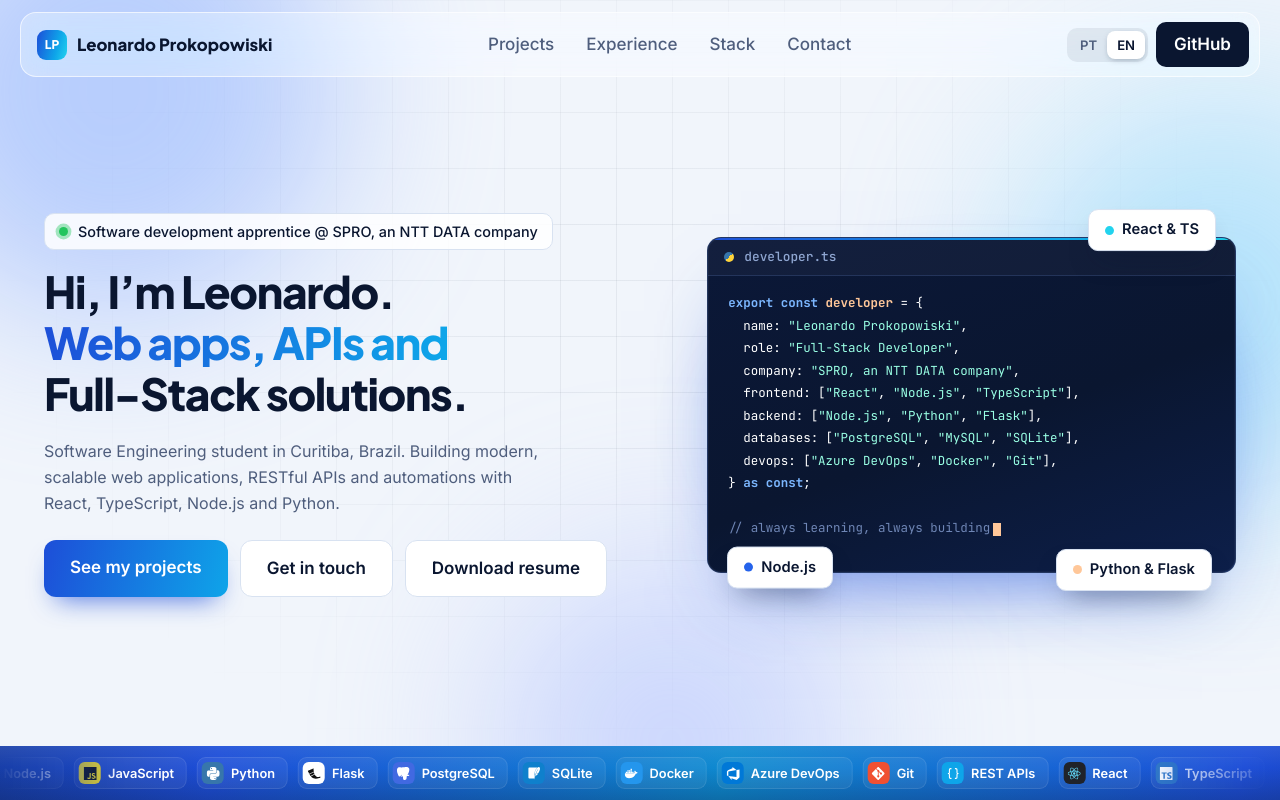
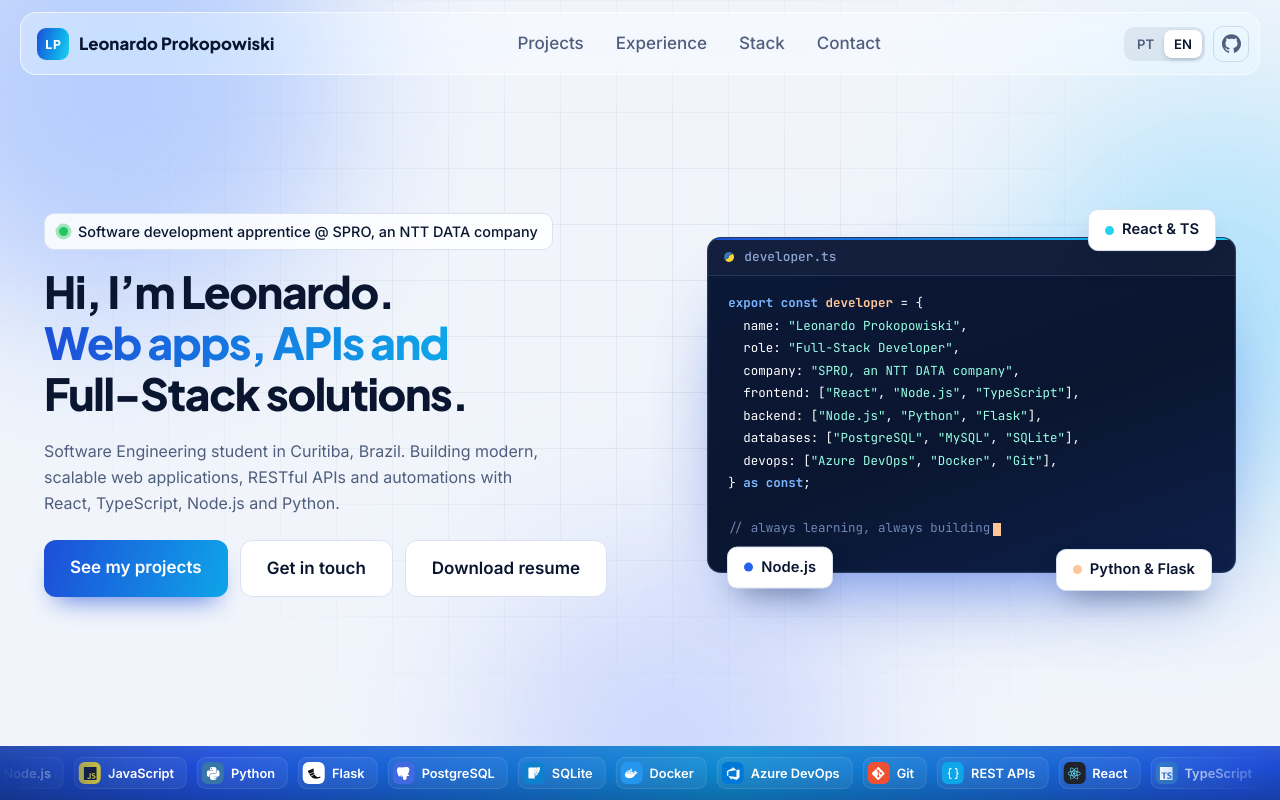
Before and after one commit to leonardoprokopowiskii/portfolio, a React (Vite) app: page / in a window 1280 px wide. Shown: the top 800 px of the page. Built offline with nearby package versions, Linux system fonts and the light colour scheme.

Commit message:
feat(layout): refine LP monogram centering, vector favicon, and GitHub icon button

```diff
--- a/src/components/layout/Navbar/Navbar.module.css
+++ b/src/components/layout/Navbar/Navbar.module.css
@@ -33,14 +33,18 @@
 }
 
 .logo {
-  width: 30px;
-  height: 30px;
+  width: 32px;
+  height: 32px;
   border-radius: 9px;
   background: var(--grad);
-  display: grid;
-  place-items: center;
+  display: inline-flex;
+  align-items: center;
+  justify-content: center;
   color: #fff;
-  font-size: 0.75rem;
+  font: 800 0.76rem / 1 var(--display);
+  letter-spacing: 0.09em;
+  padding-left: 0.09em;
+  flex-shrink: 0;
 }
 
 .menu {
@@ -97,18 +101,29 @@
 }
 
 .gh {
-  background: var(--ink);
-  color: #fff;
-  padding: 9px 18px;
+  width: 36px;
+  height: 36px;
   border-radius: 10px;
+  display: inline-flex;
+  align-items: center;
+  justify-content: center;
+  background: transparent;
+  border: 1px solid rgba(10, 22, 48, 0.12);
+  color: var(--muted);
   text-decoration: none;
-  font-weight: 600;
-  transition: transform 0.2s, box-shadow 0.2s;
+  transition: background 0.2s, color 0.2s, border-color 0.2s, transform 0.2s;
+}
+
+.gh svg {
+  width: 19px;
+  height: 19px;
 }
 
 .gh:hover {
-  transform: translateY(-2px);
-  box-shadow: 0 8px 18px -8px var(--ink);
+  background: rgba(29, 78, 216, 0.08);
+  border-color: rgba(29, 78, 216, 0.22);
+  color: var(--ink);
+  transform: translateY(-1px);
 }
 
 .burger {
--- a/src/components/layout/Navbar/Navbar.tsx
+++ b/src/components/layout/Navbar/Navbar.tsx
@@ -74,8 +74,12 @@
           href={socialLinks.github}
           target="_blank"
           rel="noopener noreferrer"
+          aria-label="GitHub"
+          title="GitHub"
         >
-          GitHub
+          <svg viewBox="0 0 24 24" fill="currentColor" aria-hidden="true">
+            <path d="M12 .297c-6.63 0-12 5.373-12 12 0 5.303 3.438 9.8 8.205 11.385.6.113.82-.258.82-.577 0-.285-.01-1.04-.015-2.04-3.338.724-4.042-1.61-4.042-1.61C4.422 18.07 3.633 17.7 3.633 17.7c-1.087-.744.084-.729.084-.729 1.205.084 1.838 1.236 1.838 1.236 1.07 1.835 2.809 1.305 3.495.998.108-.776.417-1.305.76-1.605-2.665-.3-5.466-1.332-5.466-5.93 0-1.31.465-2.38 1.235-3.22-.135-.303-.54-1.523.105-3.176 0 0 1.005-.322 3.3 1.23.96-.267 1.98-.399 3-.405 1.02.006 2.04.138 3 .405 2.28-1.552 3.285-1.23 3.285-1.23.645 1.653.24 2.873.12 3.176.765.84 1.23 1.91 1.23 3.22 0 4.61-2.805 5.625-5.475 5.92.42.36.81 1.096.81 2.22 0 1.606-.015 2.896-.015 3.286 0 .315.21.69.825.57C20.565 22.092 24 17.592 24 12.297c0-6.627-5.373-12-12-12" />
+          </svg>
         </a>
 
         <button
```
Also changed, not shown: public/favicon.svg.
